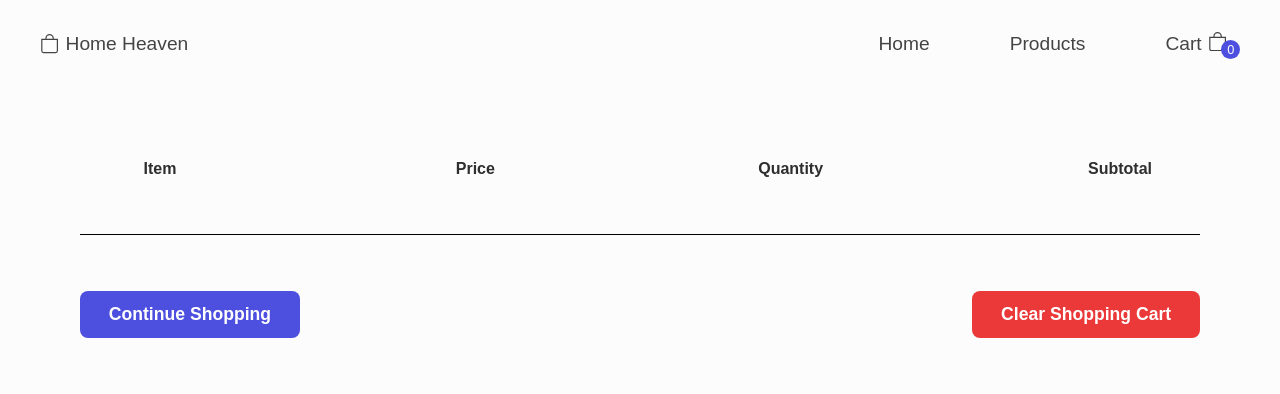
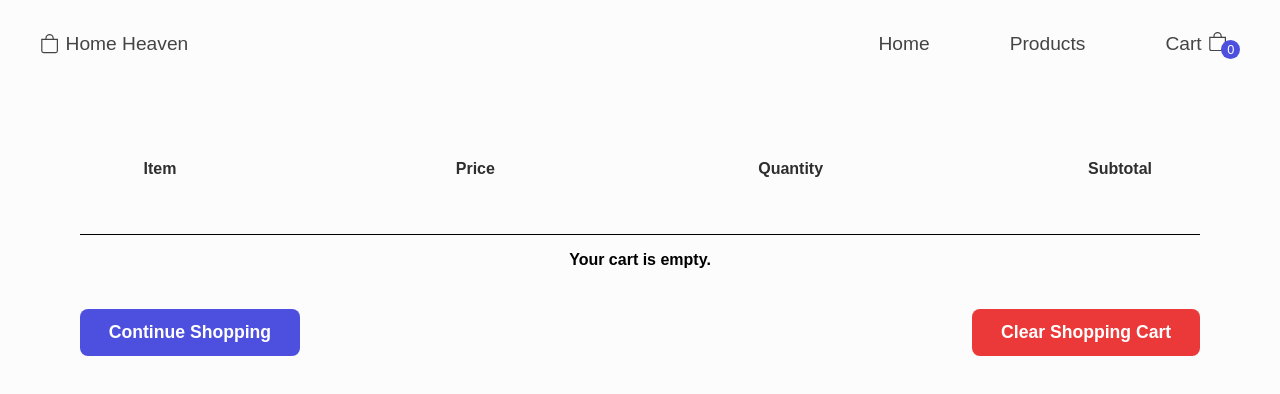
Before and after one commit to sasanedicbn/Home-Heaven-e-commerce, a React (Vite) app: page /cart in a window 1280 px wide. Shown: the top 394 px of the page. Built offline with nearby package versions, Linux system fonts and the light colour scheme.

Commit message:
Create if conditional for empy cart

```diff
--- a/src/index.css
+++ b/src/index.css
@@ -1093,6 +1093,9 @@ padding-bottom: 5rem;
   height: 28px;
   color: rgb(235, 57, 57);
   margin-left: 1rem;
-
   cursor: pointer;
 }
+.empty-cart-message{
+  font-weight: bold;
+  text-align: center;
+}
--- a/src/pages/Cart.tsx
+++ b/src/pages/Cart.tsx
@@ -22,7 +22,9 @@ const Cart = () => {
                 <p>Quantity</p>
                 <p>Subtotal</p>
             </div>
-            {cartItems.map(item => (
+            {cartItems.length === 0 ?(
+                 <p className="empty-cart-message">Your cart is empty.</p>
+            ):(cartItems.map(item => (
                 <div className="cart-details" key={item.id}>
                     <div className="cart-details-img">
                         <img src={item.image} alt={item.name} />
@@ -32,7 +34,7 @@ const Cart = () => {
                     <OrderControls id={item.id} />
                     <p>${((item.price * item.quantity) / 100).toFixed(2)} <span onClick={() => deteleProductfromCart(item.id)}> <MdDelete /></span></p>
                 </div>
-            ))}
+            )))}
             <div className="cart-btns">
                <Link to='/products'><button className="btn continue-shopping">Continue Shopping</button></Link>
                 <button className="btn clear-shopping">Clear Shopping Cart</button>
```
